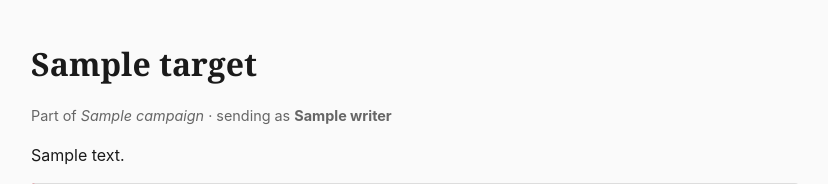
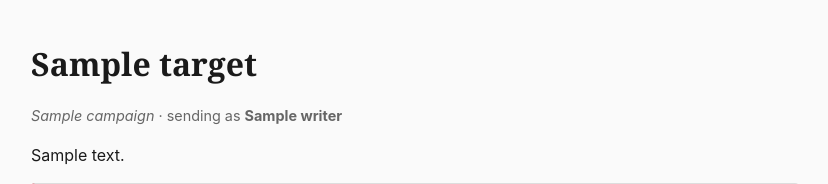
Before and after one commit to dprodger/lexington_alarm, a Flask app: template campaign_tooling/app/templates/public/target_action.html in a window 1280 px wide. Shown: the part 960-1144 px from the top of the page, without its empty margins (225-1053 px from the left). Run offline with Flask 3, Linux system fonts and the light colour scheme; tables that the repository leaves empty hold one stand-in row (values such as "Sample post"); the template is opened without the code that fills it: values that come from a table or form of the project are taken from there, most other values are stand-ins (such as "Sample title", 1, 10 or a date in 2020).

Commit message:
Drop "Part of" prefix on target action page
Co-Authored-By: Claude Opus 4.7 (1M context) <noreply@anthropic.com>

```diff
--- a/campaign_tooling/app/templates/public/target_action.html
+++ b/campaign_tooling/app/templates/public/target_action.html
@@ -2,7 +2,7 @@
 {% block title %}{{ target.name }} · {{ campaign.name }} · Lexington Alarm{% endblock %}
 {% block content %}
 <h1>{{ target.name }}</h1>
-<p class="muted">Part of <em>{{ campaign.name }}</em>{% if writer.name %} · sending as <strong>{{ writer.name }}</strong>{% endif %}</p>
+<p class="muted"><em>{{ campaign.name }}</em>{% if writer.name %} · sending as <strong>{{ writer.name }}</strong>{% endif %}</p>
 {% if target.description %}<p>{{ target.description }}</p>{% endif %}
 
 <details class="public-highlight-box" {% if not ready %}open{% endif %}>
```
